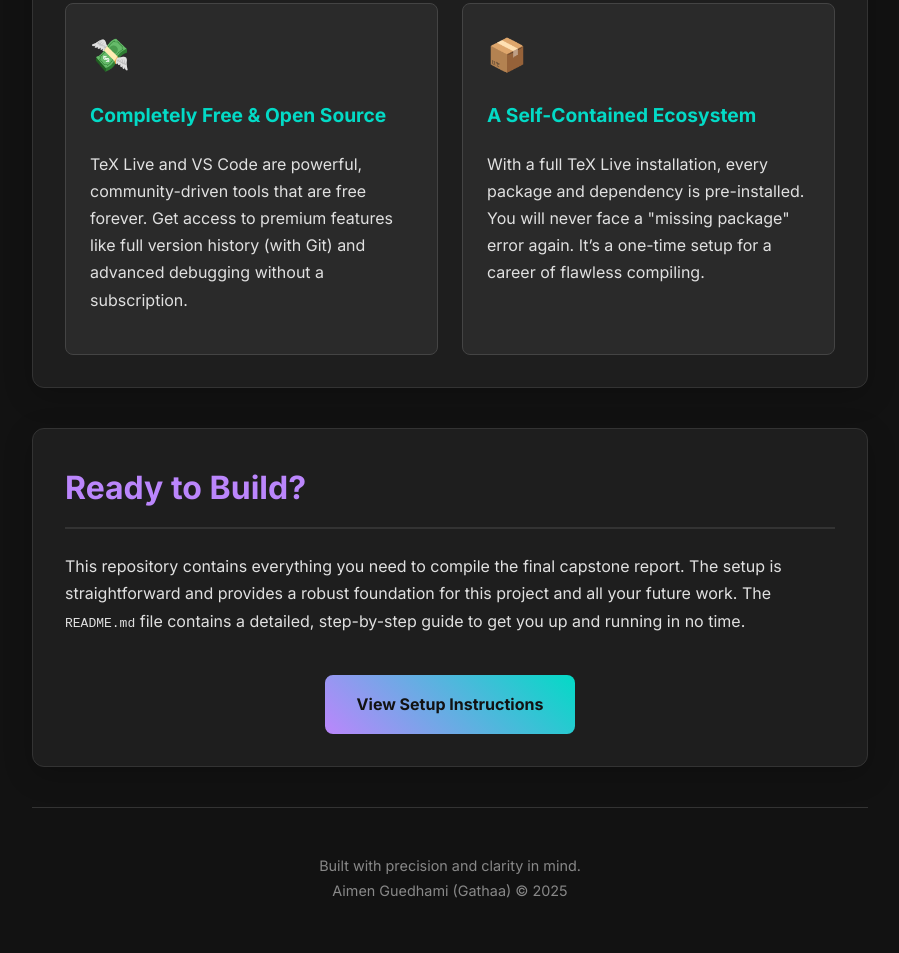
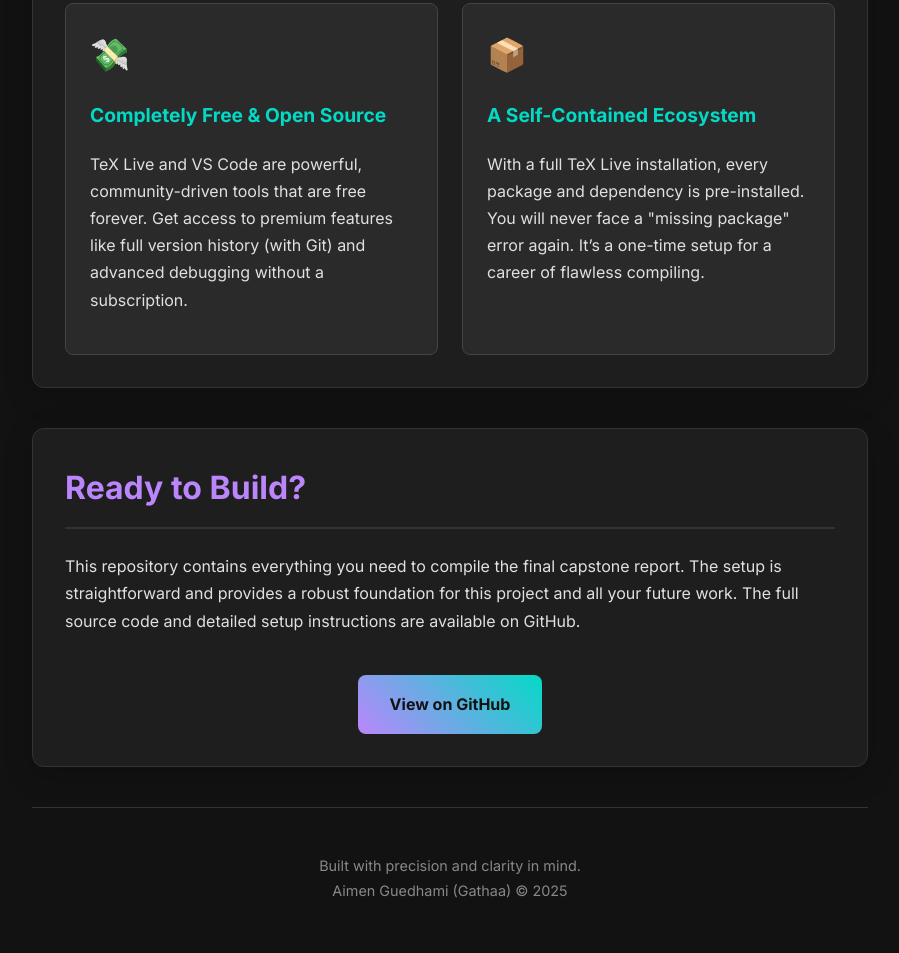
Before and after one commit to Gathaa/CapstoneProject_Report, a plain HTML site: page index.html in a window 1280 px wide. Shown: the part 1570-2523 px from the top of the page, without its empty margins (190-1089 px from the left). Drawn offline with Linux system fonts and the light colour scheme.

Commit message:
Update author name and GitHub links in index.html

```diff
--- a/index.html
+++ b/index.html
@@ -162,7 +162,7 @@
         <header>
             <h1>Final Capstone Report</h1>
             <p class="subtitle">A Professional LaTeX Environment for Academic Excellence</p>
-            <p class="author">Developed by <a href="https://github.com/Gathaa" target="_blank" rel="noopener noreferrer">Aimen Guedhami (Software Engineer)</a></p>
+            <p class="author">Developed by <a href="https://github.com/Gathaa" target="_blank" rel="noopener noreferrer">Aimen Guedhami (Gathaa)</a></p>
         </header>
 
         <main>
@@ -215,10 +215,10 @@
             <div class="section">
                 <h2>Ready to Build?</h2>
                 <p>
-                    This repository contains everything you need to compile the final capstone report. The setup is straightforward and provides a robust foundation for this project and all your future work. The <code>README.md</code> file contains a detailed, step-by-step guide to get you up and running in no time.
+                    This repository contains everything you need to compile the final capstone report. The setup is straightforward and provides a robust foundation for this project and all your future work. The full source code and detailed setup instructions are available on GitHub.
                 </p>
                 <div class="button-container">
-                     <a href="README.md" class="cta-button">View Setup Instructions</a>
+                     <a href="https://github.com/Gathaa/CapstoneProject_Report" target="_blank" rel="noopener noreferrer" class="cta-button">View on GitHub</a>
                 </div>
             </div>
         </main>
```
